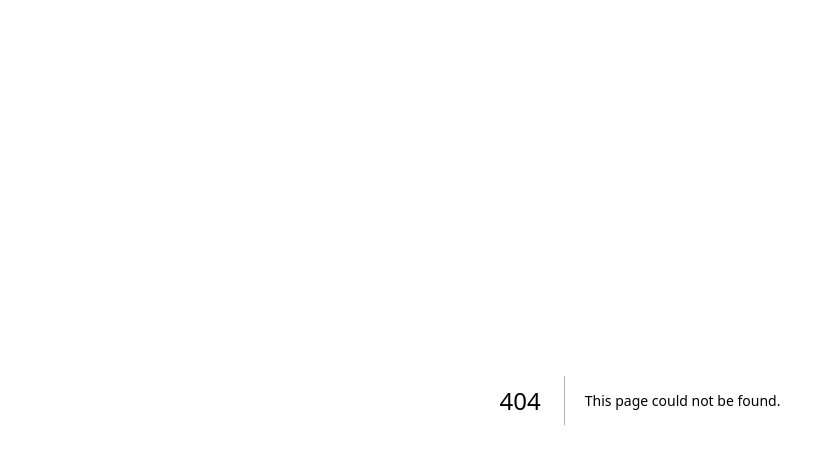
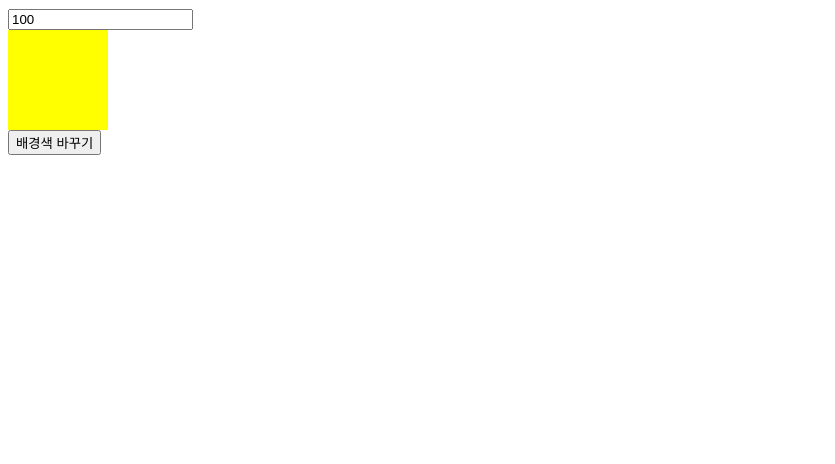
Before and after one commit to AppleTrick/reacthooks, a Next.js app: page /useCallbackEx1 in a window 1280 px wide. Before the commit this address had no page. Shown: the top 464 px of the page, without its empty margins (0-835 px from the left). Built offline with nearby package versions, Linux system fonts and the light colour scheme.

Commit message:
useCallback 알아보기

```diff
--- /dev/null
+++ b/src/app/(6.useCallback)/useCallbackEx/page.tsx
@@ -0,0 +1,31 @@
+'use client';
+
+import { ChangeEvent, useCallback, useEffect, useState } from 'react';
+
+const UseCallbackEx = () => {
+  const [number, setNumber] = useState(0);
+
+  //   const SomeFunc = () => {
+  //     console.log(`어떤 함수 : ${number}`);
+  //     return;
+  //   };
+
+  const SomeFunc = useCallback(() => {
+    console.log(`어떤 함수 : ${number}`);
+    return;
+  }, [number]);
+
+  useEffect(() => {
+    console.log('어떤 함수가 변경되었습니다.');
+  }, [SomeFunc]);
+
+  return (
+    <div>
+      <input type="number" value={number} onChange={(e: ChangeEvent<HTMLInputElement>) => setNumber(Number(e.target.value))} />
+      <br />
+      <button onClick={SomeFunc}>어떤 함수 부르기</button>
+    </div>
+  );
+};
+
+export default UseCallbackEx;
--- /dev/null
+++ b/src/app/(6.useCallback)/useCallbackEx1/Box.tsx
@@ -0,0 +1,24 @@
+import { useEffect, useState } from 'react';
+
+interface CreateBoxStyleProps {
+  backgroundColor: string;
+  width: string;
+  height: string;
+}
+
+interface BoxProps {
+  createBoxStyle: () => CreateBoxStyleProps;
+}
+
+const Box = ({ createBoxStyle }: BoxProps) => {
+  const [style, setStyle] = useState<CreateBoxStyleProps>({ backgroundColor: '', width: '', height: '' });
+
+  useEffect(() => {
+    console.log('박스 크기 변경하기');
+    setStyle(createBoxStyle());
+  }, [createBoxStyle]);
+
+  return <div style={style}></div>;
+};
+
+export default Box;
--- /dev/null
+++ b/src/app/(6.useCallback)/useCallbackEx1/page.tsx
@@ -0,0 +1,27 @@
+'use client';
+
+import { ChangeEvent, useCallback, useState } from 'react';
+import Box from './Box';
+
+const UseCallbackEx1 = () => {
+  const [size, setSize] = useState(100);
+  const [isDark, setIsDark] = useState(false);
+
+  const createBoxStyle = useCallback(() => {
+    return {
+      backgroundColor: 'yellow',
+      width: `${size}px`,
+      height: `${size}px`,
+    };
+  }, [size]);
+
+  return (
+    <div style={{ backgroundColor: isDark ? 'black' : 'white' }}>
+      <input type="number" value={size} onChange={(e: ChangeEvent<HTMLInputElement>) => setSize(Number(e.target.value))} />
+      <Box createBoxStyle={createBoxStyle} />
+      <button onClick={() => setIsDark(!isDark)}>배경색 바꾸기</button>
+    </div>
+  );
+};
+
+export default UseCallbackEx1;
```
